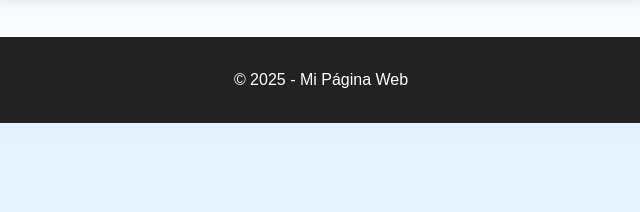
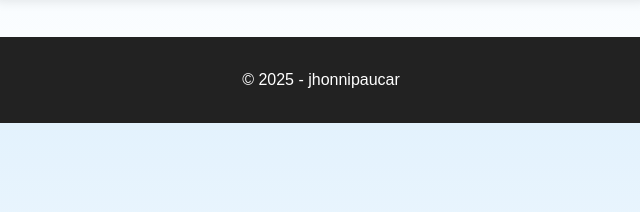
Before and after one commit to jhonnipaucar/Colaborador, a plain HTML site: page index.html in a window 1280 px wide. Shown: the part 398-610 px from the top of the page, 319-959 px from the left. Drawn offline with Linux system fonts and the light colour scheme.

```diff
--- a/index.html
+++ b/index.html
@@ -25,7 +25,7 @@
   </main>
 
   <footer>
-    <p>© 2025 - Mi Página Web</p>
+    <p>© 2025 - jhonnipaucar</p>
   </footer>
 </body>
 </html>
```
